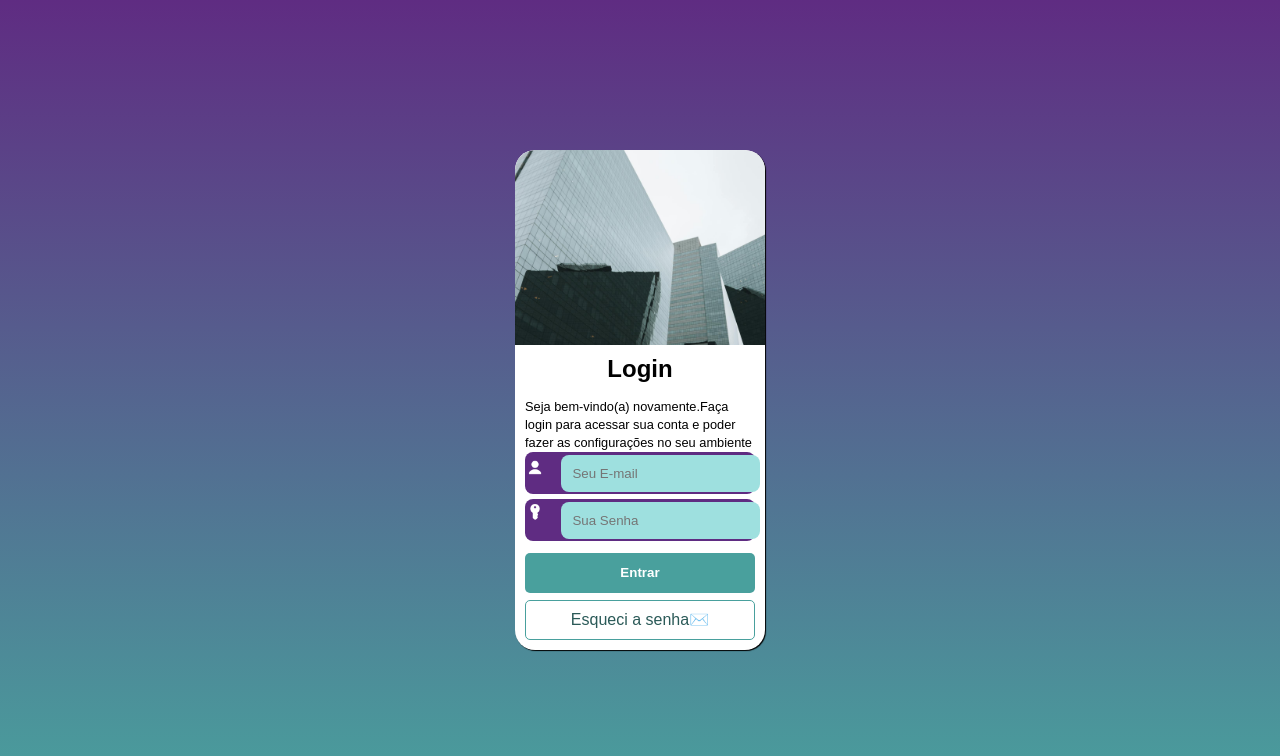
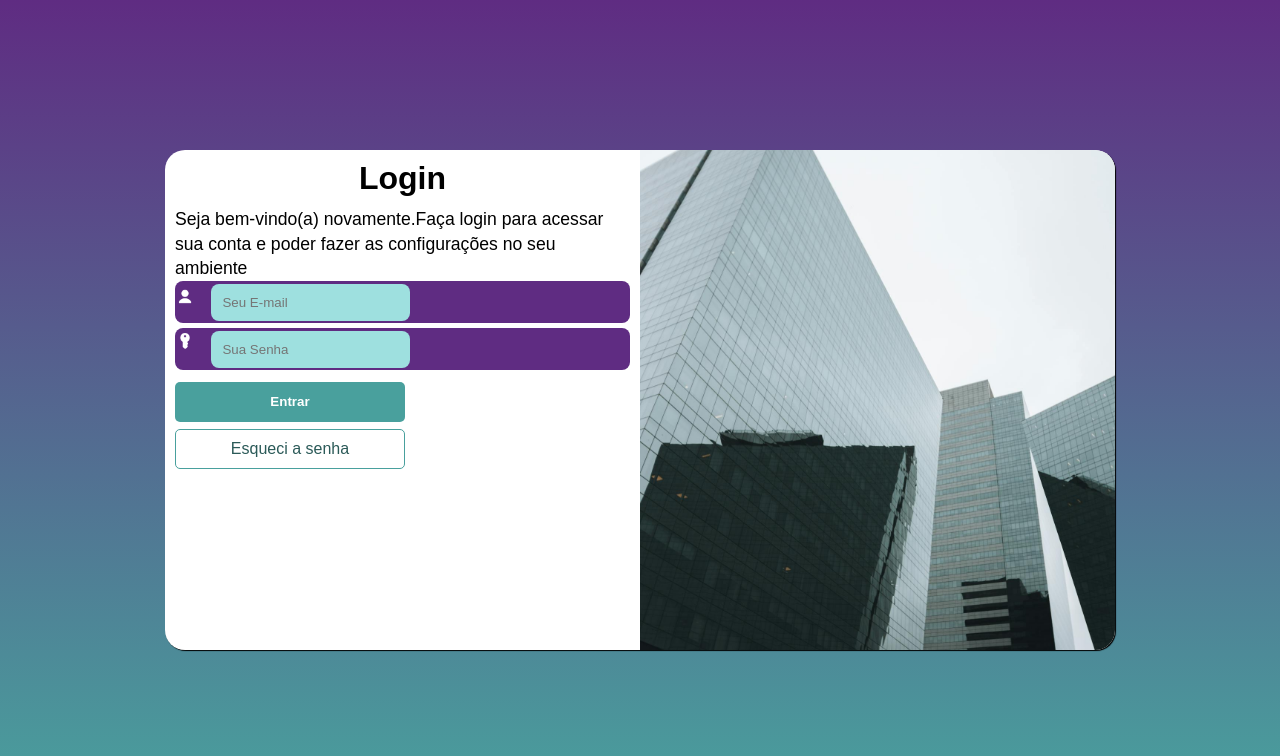
Before and after one commit to Leandro-Scherer/projeto-login, a PHP site: page / in a window 1280 px wide. Shown: the top 756 px of the page. Run offline with PHP 8.4, Linux system fonts and the light colour scheme.

Commit message:
correções

```diff
--- a/estilos/vaitomanocu.css
+++ b/estilos/vaitomanocu.css
@@ -4,7 +4,7 @@ Paleta de cores
 Verde:#49a09d
 Lilás:#5f2c82
 
-/* Typical Device Breakpoints - Atualizado 2025
+Typical Device Breakpoints - Atualizado 2025
 -----------------------------------------------
 Pequenas telas:        até 480px
 Celulares:             481px até 767px
@@ -73,7 +73,7 @@ div#formulario>p {
 
 div#formulario>h1 {
     text-align: center;
-    margin-bottom: 15px;
+    margin-bottom: 10px;
 
 }
 
@@ -150,7 +150,7 @@ div#formulario>h1 {
 
 
 
-@media screen and (min-width:768px) and (max-width:991px) {
+@media screen and (min-width:768px) {
 
     html,
     body {
@@ -178,7 +178,7 @@ div#formulario>h1 {
 
 
 
-@media screen and (min-width:992px) and (max-width: 1199px) {
+@media screen and (min-width:992px) {
 
     html,
     body {
@@ -190,23 +190,26 @@ div#formulario>h1 {
     }
 
     section#login>div#imagem {
-        float: left;
+        float: right;
         width: 50%;
         height: 100%;
         border-radius: 0px 0px 0px 0px;
     }
 
     section#login>div#formulario {
-        float: right;
+        float: left;
         width: 50%;
 
     }
-}
 
-@media screen and (min-width:1200px) {
+    div#formulario>p {
+        font-size: 1.1em;
+    }
 
-    html,
-    body {
-        background: linear-gradient(to bottom, #5f2c82, #49a09d);
+    div#formulario>h1 {
+        text-align: center;
+        margin-bottom: 10px;
+        font-size: 2em;
+
     }
 }
--- a/index.html
+++ b/index.html
@@ -7,6 +7,7 @@
     <title>Login</title>
     <link rel="shortcut icon" href="imagens/favicon-icone.png" type="image/x-icon">
     <link rel="stylesheet" href="estilos/vaitomanocu.css">
+    <link href="https://fonts.googleapis.com/css2?family=Material+Symbols+Outlined" rel="stylesheet" />
 </head>
 
 <body>
@@ -24,9 +25,8 @@
                     <div class="input-group">
                         <p>
                             <label for="iemail"></label>
-
                             <img src="imagens/email.png" alt="icone-login" class="input-icon">
-                            <input type="email" name="email" id="iemail" required autocomplete="on" minlength="8"
+                            <input type="email" name="email" id="iemail" required autocomplete="email" minlength="8"
                                 maxlength="30" placeholder="Seu E-mail" size="20">
                         </p>
                     </div>
@@ -35,16 +35,14 @@
                             <label for="isenha"></label>
 
                             <img src="imagens/senha.png" alt="icone-senha" class="input-icon">
-                            <input type="password" name="senha" id="isenha" required autocomplete="on" minlength="5"
+                            <input type="password" name="senha" id="isenha" required autocomplete="current-password" minlength="5"
                                 maxlength="20" placeholder="Sua Senha" size="20">
 
                         </p>
                     </div>
                     <p>
                         <input type="submit" value="Entrar" id="ientrar">
-                        <input type="button" value="Esqueci a senha✉️" id="iesqueciasenha">
-
-
+                         <input type="submit" value="Esqueci a senha" id="iesqueciasenha">
                     </p>
 
                 </form>
```
